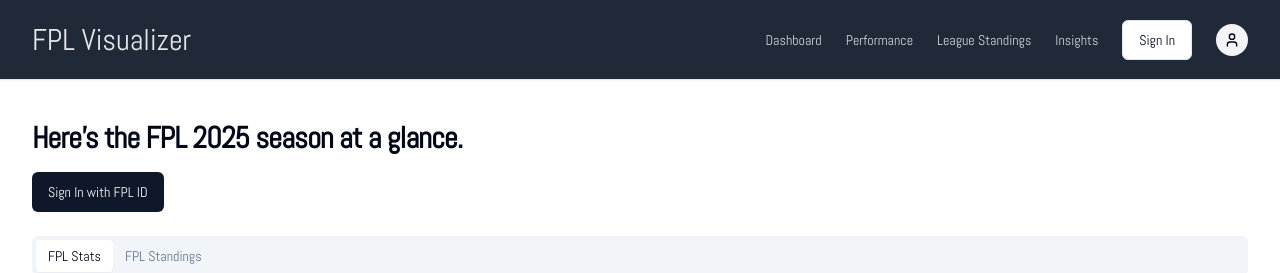
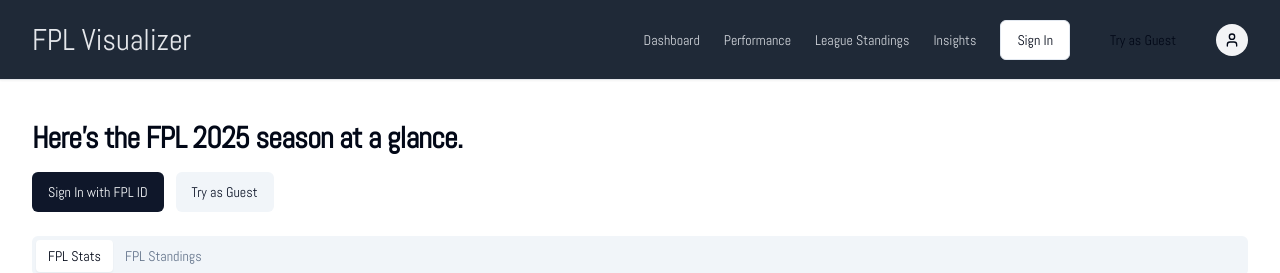
Before and after one commit to stephenmt25/fpl-insight-hub, a React (Vite) app: page / in a window 1280 px wide. Shown: the top 273 px of the page. Built offline with nearby package versions, Linux system fonts and the light colour scheme; no server answers; the database is empty.

Commit message:
Add guest sign-in button
Adds a guest sign-in button that uses the FPL ID 7788626 to sign in.

```diff
--- a/src/components/header/UserMenu.tsx
+++ b/src/components/header/UserMenu.tsx
@@ -1,3 +1,4 @@
+
 import { Button } from "@/components/ui/button";
 import { User } from "lucide-react";
 import {
@@ -7,17 +8,47 @@ import {
   DropdownMenuTrigger,
 } from "@/components/ui/dropdown-menu";
 import { useAuth } from "@/context/auth-context";
+import { useState } from "react";
+import { managerService } from "@/services/fpl-api";
+import { toast } from "sonner";
 
 interface UserMenuProps {
   setIsSignInModalOpen: (value: boolean) => void;
 }
 
 export function UserMenu({ setIsSignInModalOpen }: UserMenuProps) {
-  const { isSignedIn, signOut } = useAuth();
+  const { isSignedIn, signOut, signIn } = useAuth();
+  const [isGuestSigningIn, setIsGuestSigningIn] = useState(false);
+
+  const handleGuestSignIn = async () => {
+    const guestFplId = "7788626"; // The provided FPL ID
+
+    setIsGuestSigningIn(true);
+    try {
+      const managerData = await managerService.getInfo(guestFplId);
+
+      if (!managerData) {
+        toast.error("Unable to fetch guest manager data. Please try again.");
+        return;
+      }
+
+      // Store FPL ID in localStorage
+      localStorage.setItem('fplId', guestFplId);
+      signIn(guestFplId, managerData);
+
+      toast.success("You're now signed in as a guest!");
+    } catch (error) {
+      console.error("Error during guest sign-in:", error);
+      toast.error("Error signing in as guest. Please try again later.");
+    } finally {
+      setIsGuestSigningIn(false);
+    }
+  };
 
   return (
     <div className="flex items-center gap-x-4 lg:gap-x-6">
       {!isSignedIn && (
+        <>
           <Button
             variant="outline"
             className="hidden md:block"
@@ -25,6 +56,15 @@ export function UserMenu({ setIsSignInModalOpen }: UserMenuProps) {
           >
             Sign In
           </Button>
+          <Button
+            variant="ghost"
+            className="hidden md:block"
+            onClick={handleGuestSignIn}
+            disabled={isGuestSigningIn}
+          >
+            {isGuestSigningIn ? "Signing in..." : "Try as Guest"}
+          </Button>
+        </>
       )}
       <DropdownMenu>
         <DropdownMenuTrigger asChild>
@@ -48,9 +88,14 @@ export function UserMenu({ setIsSignInModalOpen }: UserMenuProps) {
               </DropdownMenuItem>
             </>
           ) : (
+            <>
               <DropdownMenuItem onClick={() => setIsSignInModalOpen(true)}>
                 Sign In with FPL ID
               </DropdownMenuItem>
+              <DropdownMenuItem onClick={handleGuestSignIn} disabled={isGuestSigningIn}>
+                {isGuestSigningIn ? "Signing in..." : "Try as Guest"}
+              </DropdownMenuItem>
+            </>
           )}
         </DropdownMenuContent>
       </DropdownMenu>
--- a/src/pages/Index.tsx
+++ b/src/pages/Index.tsx
@@ -1,7 +1,7 @@
 import { useState, useEffect, useContext } from "react";
 import { GameweekPaginator } from "@/components/GameweekPaginator";
 import { useAuth } from "@/context/auth-context";
-import { leagueService, playerService } from "@/services/fpl-api";
+import { leagueService, playerService, managerService } from "@/services/fpl-api";
 import { useQuery } from "@tanstack/react-query";
 import { supabase } from "@/integrations/supabase/client";
 import { StatsOverview } from "@/components/dashboard/StatsOverview";
@@ -14,6 +14,7 @@ import { useTeamsContext } from "@/context/teams-context";
 import { ArrowUp10, ChartNoAxesCombined } from "lucide-react";
 import { SignInModal } from "@/components/SignInModal";
 import { Button } from "@/components/ui/button";
+import { toast } from "sonner";
 
 const Index = () => {
   const [currentGameweekNumber, setCurrentGameweekNumber] = useState<number | null>(null);
@@ -55,6 +56,35 @@ const Index = () => {
       return data;
     },
   });
+
+  // Add loading state for guest sign-in
+  const [isGuestSigningIn, setIsGuestSigningIn] = useState(false);
+
+  // Function to handle guest sign-in
+  const handleGuestSignIn = async () => {
+    const guestFplId = "7788626"; // The provided FPL ID
+
+    setIsGuestSigningIn(true);
+    try {
+      const managerData = await managerService.getInfo(guestFplId);
+
+      if (!managerData) {
+        toast.error("Unable to fetch guest manager data. Please try again.");
+        return;
+      }
+
+      // Store FPL ID in localStorage
+      localStorage.setItem('fplId', guestFplId);
+      signIn(guestFplId, managerData);
+
+      toast.success("You're now signed in as a guest!");
+    } catch (error) {
+      console.error("Error during guest sign-in:", error);
+      toast.error("Error signing in as guest. Please try again later.");
+    } finally {
+      setIsGuestSigningIn(false);
+    }
+  };
 
   useEffect(() => {
     if (!isLoadingOverallFplData && overallFplData) {
@@ -240,12 +270,20 @@ const Index = () => {
             <h2 className="text-3xl font-bold text-center tracking-tight">
               Here's the FPL 2025 season at a glance.
             </h2>
-            <Button
-              onClick={() => setIsSignInModalOpen(true)}
-              className="mt-4"
-            >
-              Sign In with FPL ID
-            </Button>
+            <div className="mt-4 flex flex-col sm:flex-row gap-3">
+              <Button
+                onClick={() => setIsSignInModalOpen(true)}
+              >
+                Sign In with FPL ID
+              </Button>
+              <Button
+                variant="secondary"
+                onClick={handleGuestSignIn}
+                disabled={isGuestSigningIn}
+              >
+                {isGuestSigningIn ? "Signing in..." : "Try as Guest"}
+              </Button>
+            </div>
           </div>
         </div>
       )}
```
Lines whose indentation alone changed are shown as unchanged.
